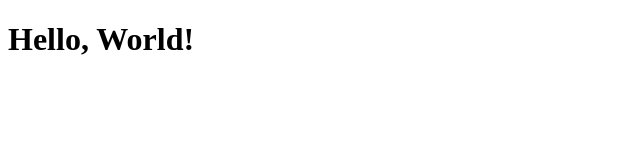
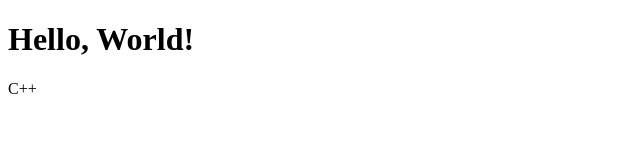
Before and after one commit to Busprouts/CS3338-first-project, a plain HTML site: page index-1/index.html in a window 1280 px wide. Shown: the full height of the page, 0-640 px from the left. Drawn offline with Linux system fonts and the light colour scheme.

Commit message:
Update index.html
Added a Radio button to see if it works

```diff
--- a/index-1/index.html
+++ b/index-1/index.html
@@ -7,5 +7,6 @@
 </head>
 <body>
     <h1>Hello, World!</h1>
+    <radio>C++</radio>
 </body>
 </html>
```
